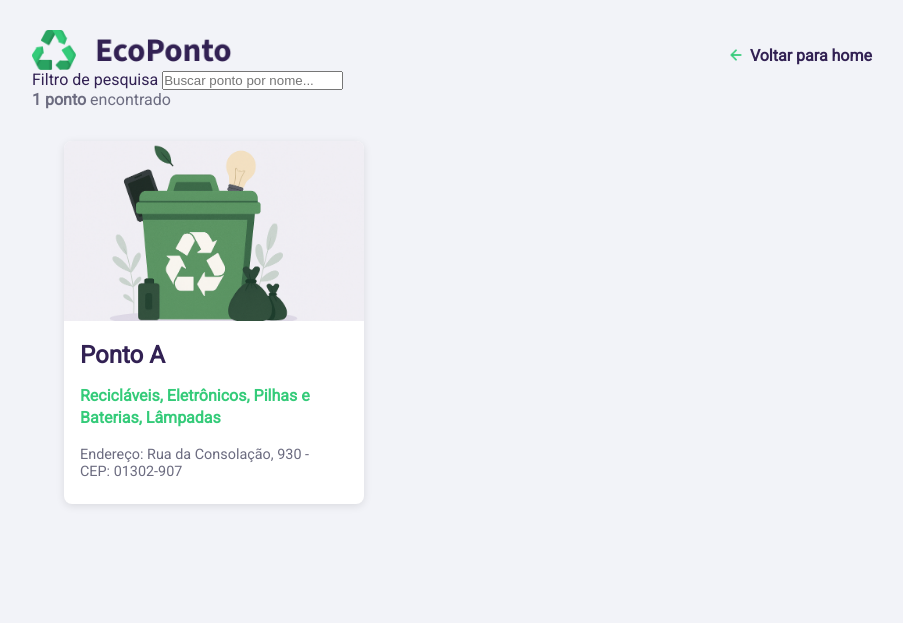
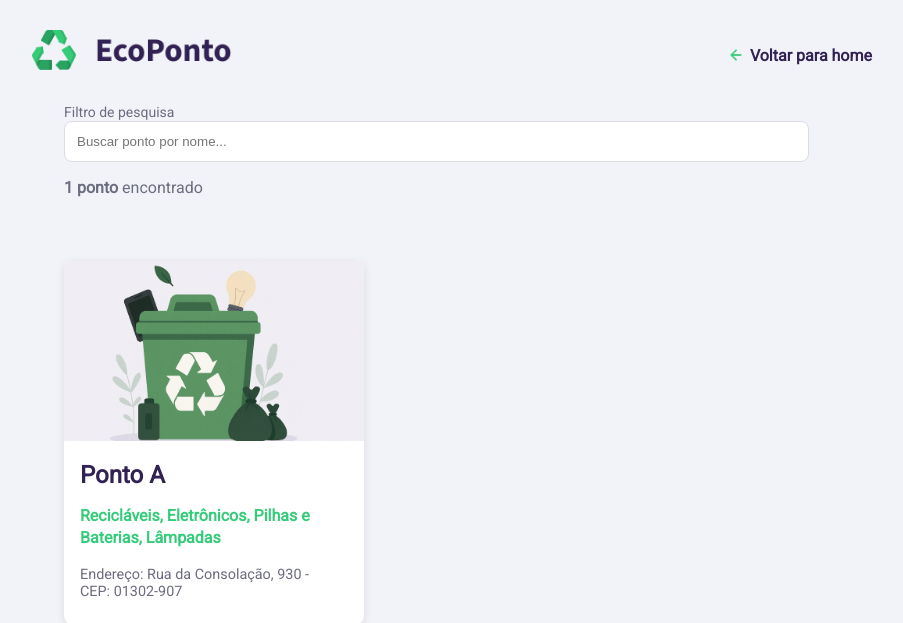
Before and after one commit to soyclaudiodias/EcoPonto, a Flask app: page /consultar in a window 1280 px wide. Shown: the top 623 px of the page, without its empty margins (188-1091 px from the left). Run offline with Flask 3, Linux system fonts and the light colour scheme; data comes from the database, SQL or seed files in the repository.

Commit message:
Search filter adjustment

```diff
--- a/static/style/Consulta.css
+++ b/static/style/Consulta.css
@@ -118,3 +118,30 @@ header {
   color: #6c6c80;
   margin: 0 1rem;
 }
+
+/* ========================
+   Barra de pesquisa
+   ======================== */
+label {
+  width: 88px;
+  height: 16px;
+  color: #6C6C80;
+  font-size: 14px;
+  font-family: Roboto;
+  font-weight: 400;
+}
+
+input[type="text"] {
+  width: 96%;
+  padding: 12px;
+  border: 1px solid #dcdce6;
+  border-radius: 8px;
+  background: #ffffff;
+  margin-bottom: 16px;
+}
+
+nav {
+  padding: 1rem 2rem 1rem;
+  border-radius: 8px;
+  margin: 1rem 0;
+}
```
